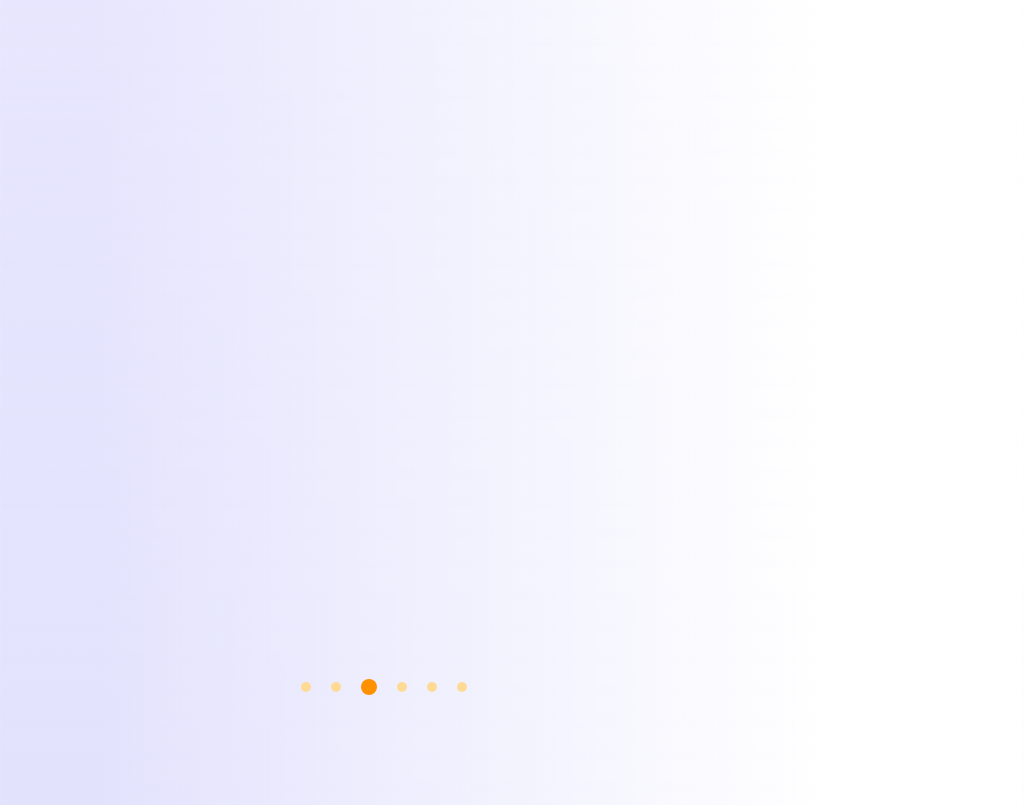
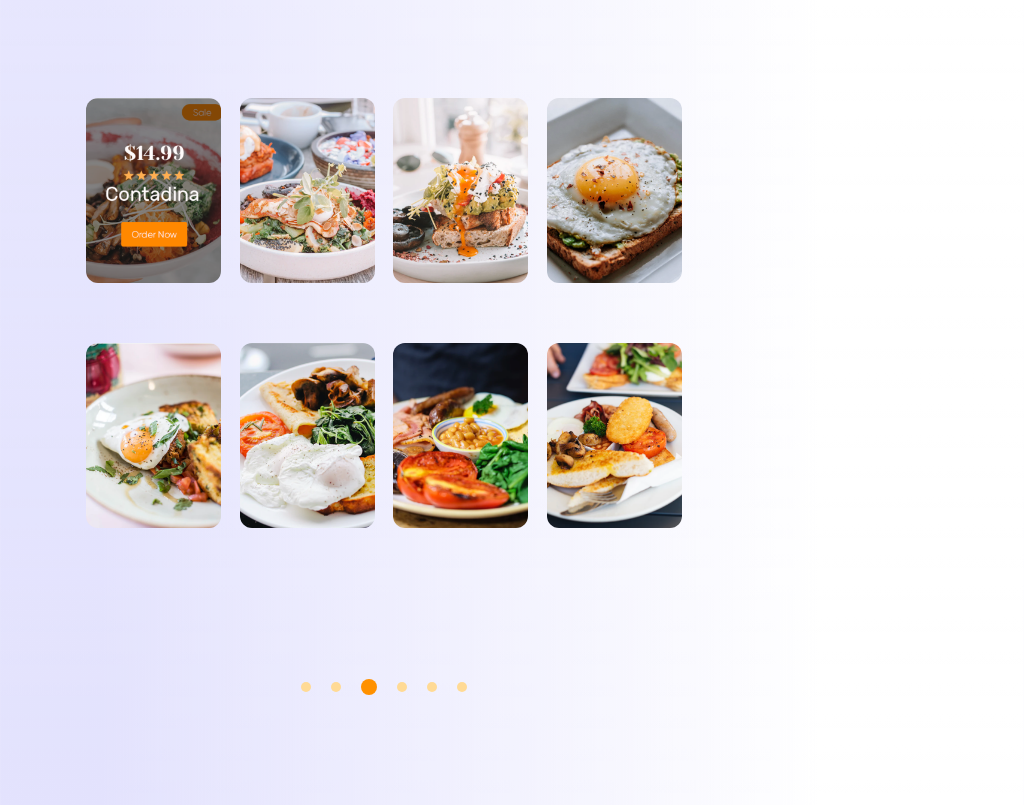
Before and after one commit to RyanZaleski/Cuisine-Restaurant, a plain HTML site: page index.html in a window 1024 px wide. Shown: the part 1982-2787 px from the top of the page. Drawn offline with nearby package versions, Linux system fonts and the light colour scheme.

Commit message:
fixed error with images not loading correctly once pushed to github

```diff
--- a/css/style.css
+++ b/css/style.css
@@ -256,56 +256,56 @@ header ul li a:hover{
 }
 
 .one{
-background-image: url(.restPics/food0.png);
+background-image: url(../restPics/food0.png);
 background-position: center center;
 background-size: cover;
 background-repeat: no-repeat;
 }
 
 .two{
-background-image: url(.restPics/food1.png);
+background-image: url(../restPics/food1.png);
 background-position: center center;
 background-size: cover;
 background-repeat: no-repeat;
 }
 
 .three{
-background-image: url(./restPics/food2.png);
+background-image: url(../restPics/food2.png);
 background-position: center center;
 background-size: cover;
 background-repeat: no-repeat;
 }
 
 .four{
-background-image: url(./restPics/food3.png);
+background-image: url(../restPics/food3.png);
 background-position: center center;
 background-size: cover;
 background-repeat: no-repeat;
 }
 
 .five{
-background-image: url(./restPics/food4.png);
+background-image: url(../restPics/food4.png);
 background-position: center center;
 background-size: cover;
 background-repeat: no-repeat;
 }
 
 .six{
-background-image: url(./restPics/food5.png);
+background-image: url(../restPics/food5.png);
 background-position: center center;
 background-size: cover;
 background-repeat: no-repeat;
 }
 
 .seven{
-background-image: url(./restPics/food6.png);
+background-image: url(../restPics/food6.png);
 background-position: center center;
 background-size: cover;
 background-repeat: no-repeat;
 }
 
 .eight{
-background-image: url(./restPics/food7.png);
+background-image: url(../restPics/food7.png);
 background-position: center center;
 background-size: cover;
 background-repeat: no-repeat;
@@ -493,7 +493,7 @@ display: none;
   background-image:
   linear-gradient(to bottom, rgb(255, 255, 255), 20%, rgba(243, 243, 243, 0)),
   linear-gradient(90deg, rgba(215, 214, 253, 0.801) 0%, rgba(255, 255, 255, 0) 40%),
-  url(/restPics/img1.jpg);
+  url(../restPics/img1.jpg);
   background-repeat: no-repeat;
   background-size: cover;
   background-position: top right;
@@ -625,10 +625,10 @@ main ::placeholder {
 }
 
 .leftBackground {
-  width: 40%;
+  width: 50%;
   background-image:
   linear-gradient(90deg, rgba(255, 255, 255, 0) 0%, rgba(255, 255, 255, 0.978) 95%),
-  url(./restPics/img2.jpg);
+  url(../restPics/img2.jpg);
   background-repeat: no-repeat;
   background-size: cover;
   background-position: center;
@@ -638,8 +638,8 @@ main ::placeholder {
 .rightBackground {
   width: 60%;
   background-image:
-  linear-gradient(90deg, rgba(255,255,255,1) 0%, rgba(255, 255, 255, 0.815) 50%, rgba(255, 255, 255, 0) 69%, rgba(255,255,255,0) 100%),
-  url(./restPics/img3.jpeg);
+  linear-gradient(90deg, rgba(255, 255, 255, 0.985) 0%, rgba(255, 255, 255, 0.989) 20%, rgba(255, 255, 255, 0.993) 49%, rgba(233, 9, 9, 0) 100%),
+  url(../restPics/img3.jpeg);
   background-repeat: no-repeat;
   background-size: contain;
   background-position: bottom right;
@@ -760,7 +760,7 @@ header ul li a:hover{
 }
 
 .one{
-background-image: url(./restPics/food0.png);
+background-image: url(../restPics/food0.png);
 background-position: center center;
 background-size: cover;
 background-repeat: no-repeat;
@@ -769,7 +769,7 @@ background-repeat: no-repeat;
 }
 
 .two{
-background-image: url(./restPics/food1.png);
+background-image: url(../restPics/food1.png);
 background-position: center center;
 background-size: cover;
 background-repeat: no-repeat;
@@ -777,7 +777,7 @@ background-repeat: no-repeat;
 }
 
 .three{
-background-image: url(./restPics/food2.png);
+background-image: url(../restPics/food2.png);
 background-position: center center;
 background-size: cover;
 background-repeat: no-repeat;
@@ -785,7 +785,7 @@ background-repeat: no-repeat;
 }
 
 .four{
-background-image: url(./restPics/food3.png);
+background-image: url(../restPics/food3.png);
 background-position: center center;
 background-size: cover;
 background-repeat: no-repeat;
@@ -793,7 +793,7 @@ background-repeat: no-repeat;
 }
 
 .five{
-background-image: url(./restPics/food4.png);
+background-image: url(../restPics/food4.png);
 background-position: center center;
 background-size: cover;
 background-repeat: no-repeat;
@@ -801,7 +801,7 @@ background-repeat: no-repeat;
 }
 
 .six{
-background-image: url(./restPics/food5.png);
+background-image: url(../restPics/food5.png);
 background-position: center center;
 background-size: cover;
 background-repeat: no-repeat;
@@ -809,7 +809,7 @@ background-repeat: no-repeat;
 }
 
 .seven{
-background-image: url(./restPics/food6.png);
+background-image: url(../restPics/food6.png);
 background-position: center center;
 background-size: cover;
 background-repeat: no-repeat;
@@ -817,7 +817,7 @@ background-repeat: no-repeat;
 }
 
 .eight{
-background-image: url(./restPics/food7.png);
+background-image: url(../restPics/food7.png);
 background-position: center center;
 background-size: cover;
 background-repeat: no-repeat;
--- a/index.html
+++ b/index.html
@@ -160,7 +160,7 @@
 		<section class="testimonials">
 
 			<h1>Testimonials</h1>
-			<h2>Customer Say</h2>
+			<h2>Customers Say</h2>
 			<img src="./restPics/img12.png" alt="">
 			<h6>Mr John Smith</h6>
 			<span>Art Director</span>
```
